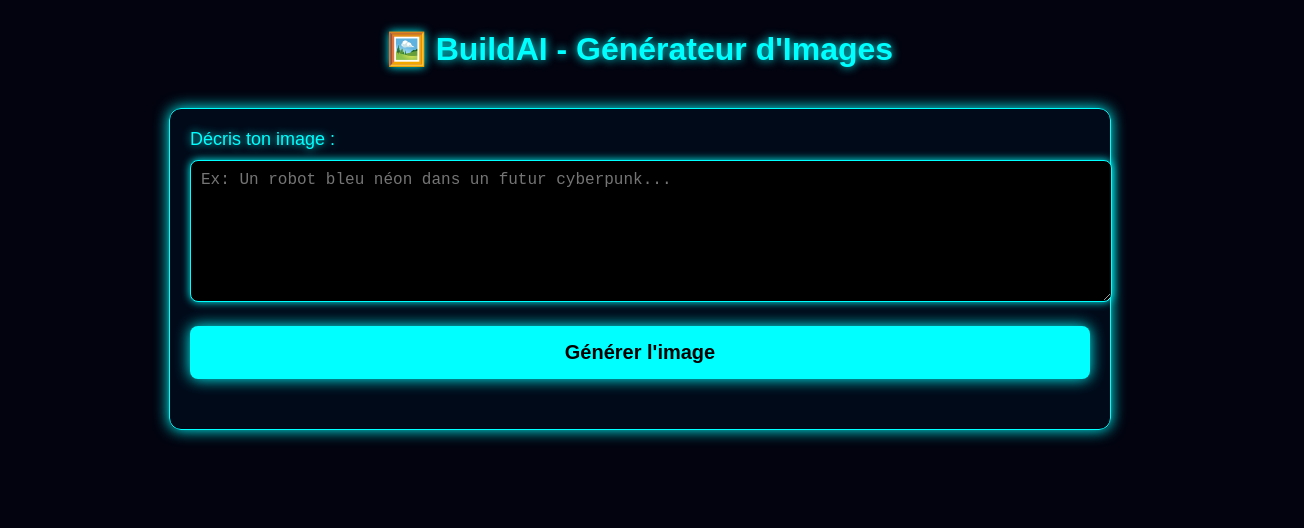
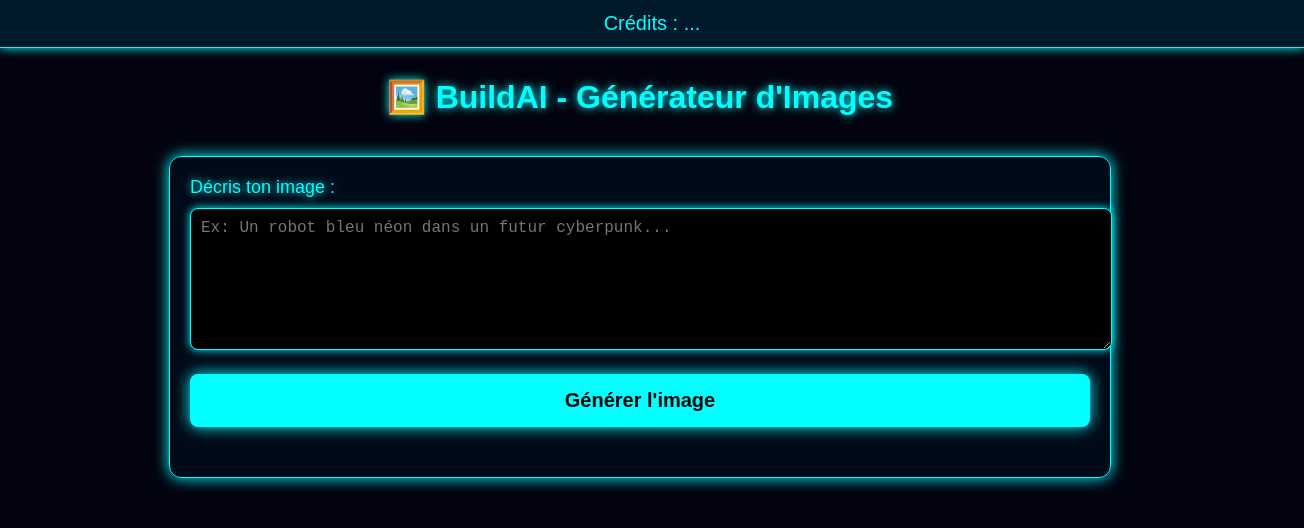
Before and after one commit to Buildora936/buildAI.com, a plain HTML site: page image-generator.html in a window 1280 px wide. Shown: the whole page, 1304 px wide, since content can reach past the window. Drawn offline with Linux system fonts and the light colour scheme.

Commit message:
Update image-generator.html

```diff
--- a/image-generator.html
+++ b/image-generator.html
@@ -93,7 +93,22 @@
   </style>
 </head>
 <body>
+<div id="topbar">
+  <span id="credits">Crédits : ...</span>
+</div>
 
+<style>
+  #topbar {
+    width: 100%;
+    background: #001a2c;
+    padding: 12px;
+    text-align: center;
+    font-size: 20px;
+    color: #0ff;
+    border-bottom: 1px solid #0ff;
+    box-shadow: 0 0 10px #0ff;
+  }
+</style>
   <h1>🖼️ BuildAI - Générateur d'Images</h1>
 
   <div class="container">
```
